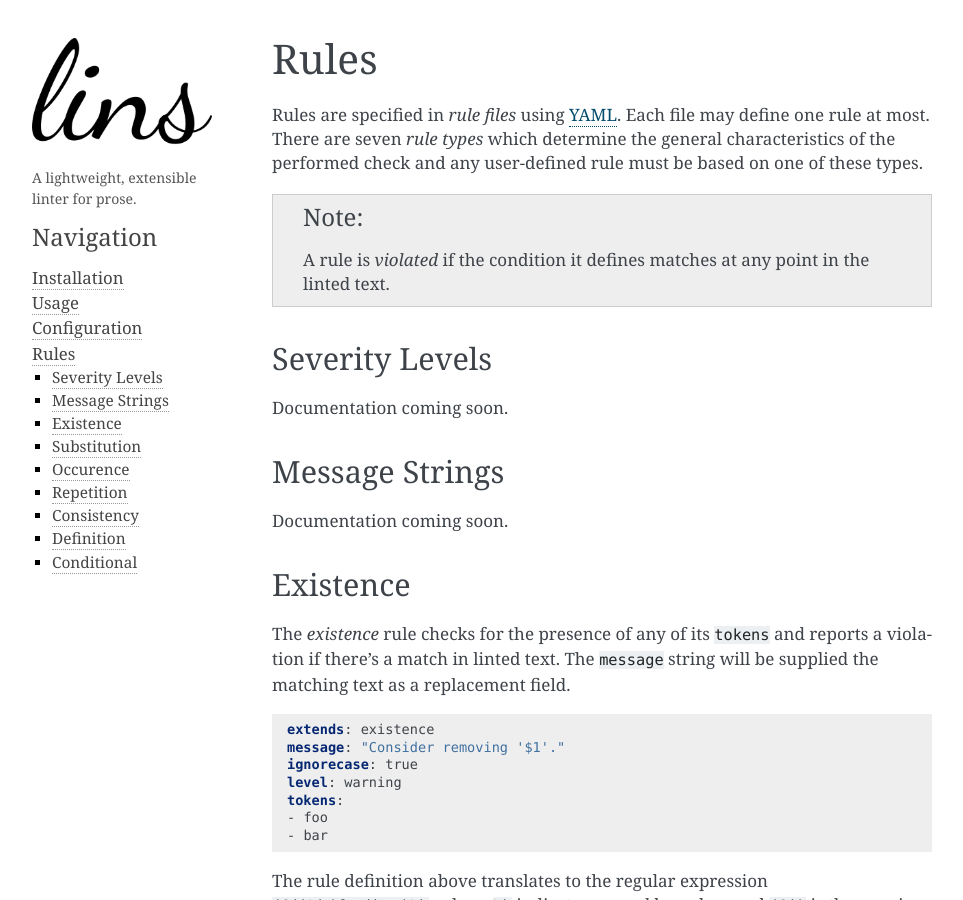
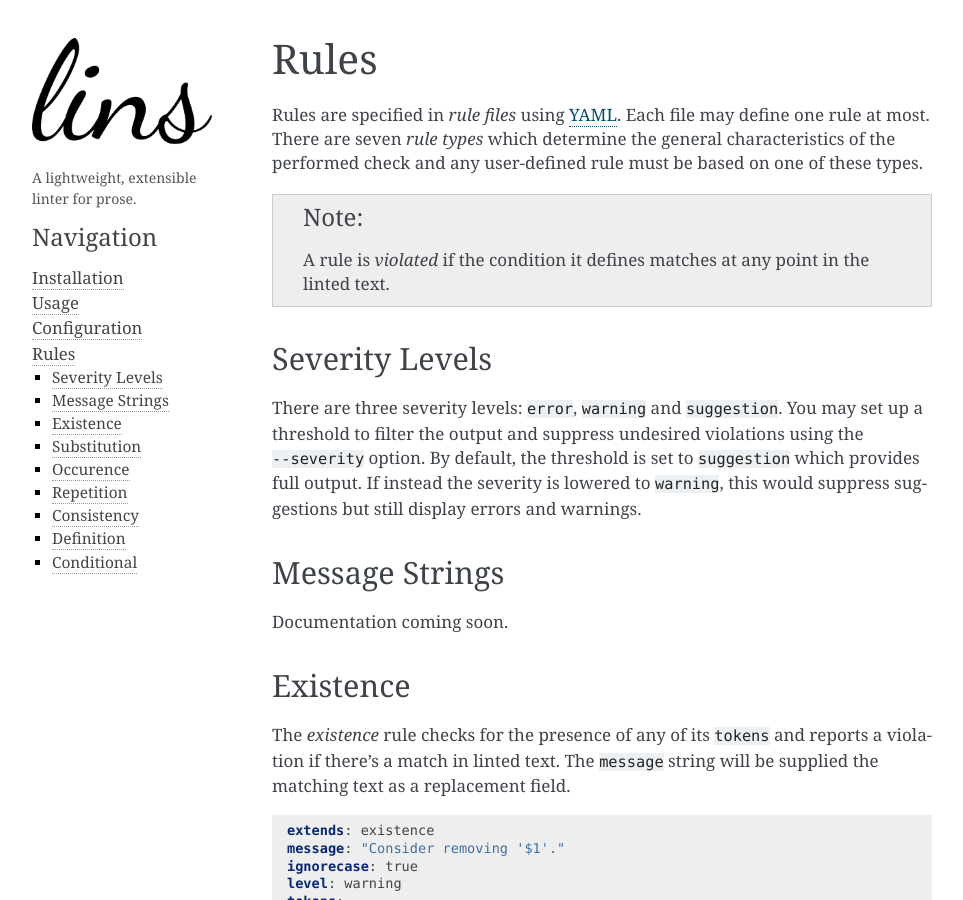
Before and after one commit to sthenic/lins, a Sphinx documentation site: the page built from doc/_source/rules.rst, in a window 1280 px wide and 900 px high. Shown: the whole window, without its empty margins (148-1111 px from the left). Built offline with Sphinx 7.4.7, drawn with Linux system fonts in a browser that asks for light colours.

Commit message:
[docs] Draft description of severity levels.

```diff
--- a/doc/_source/rules.rst
+++ b/doc/_source/rules.rst
@@ -23,9 +23,12 @@ on one of these types.
 Severity Levels
 ===============
 
-.. There are three severity levels: ``error``, ``warning`` and ``suggestion``.
-
-Documentation coming soon.
+There are three severity levels: ``error``, ``warning`` and ``suggestion``. You
+may set up a threshold to filter the output and suppress undesired violations
+using the ``--severity`` option. By default, the threshold is set to
+``suggestion`` which provides full output. If instead the severity is lowered to
+``warning``, this would suppress suggestions but still display errors and
+warnings.
 
 .. _`rule_message_strings`:
 
```
